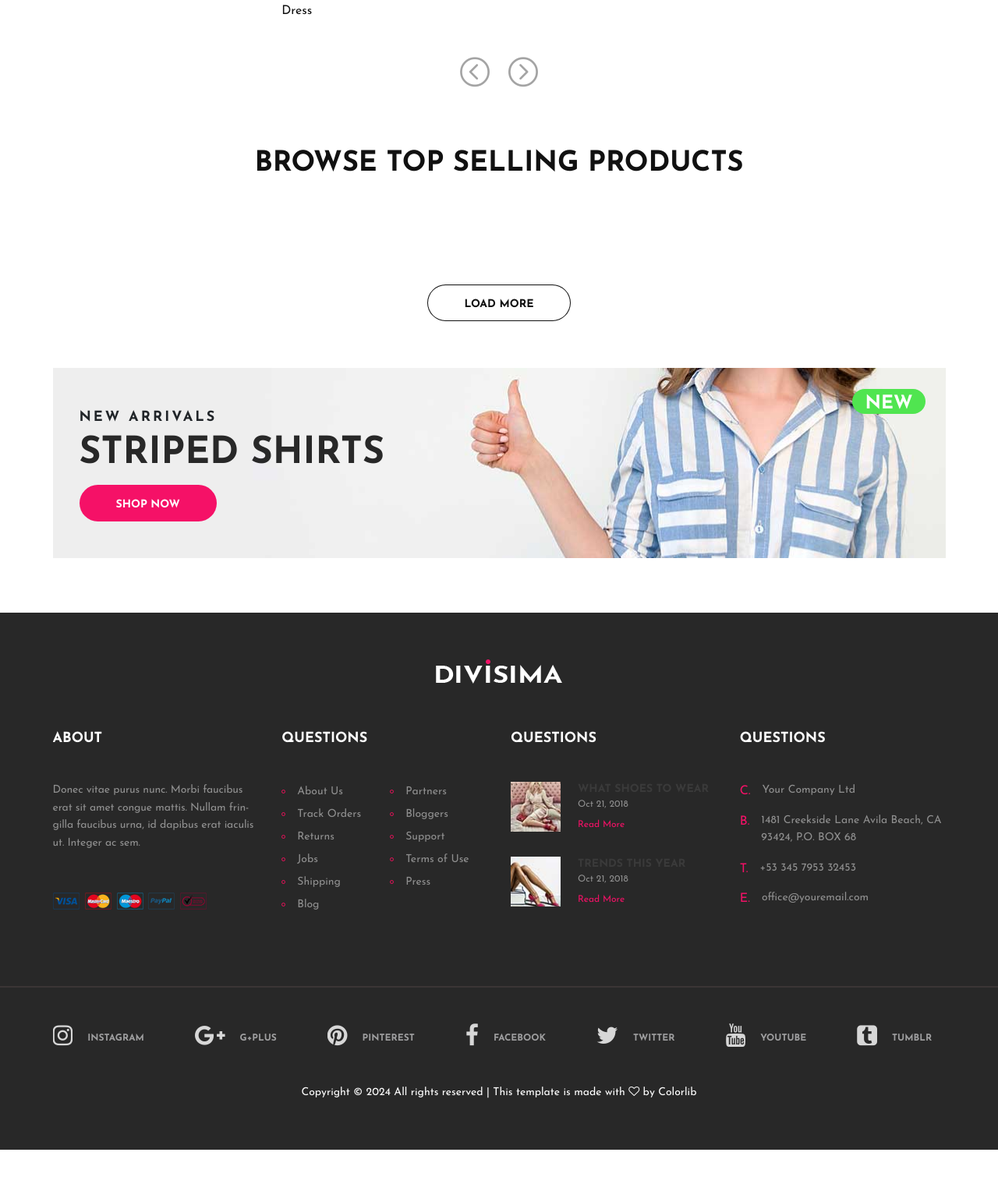
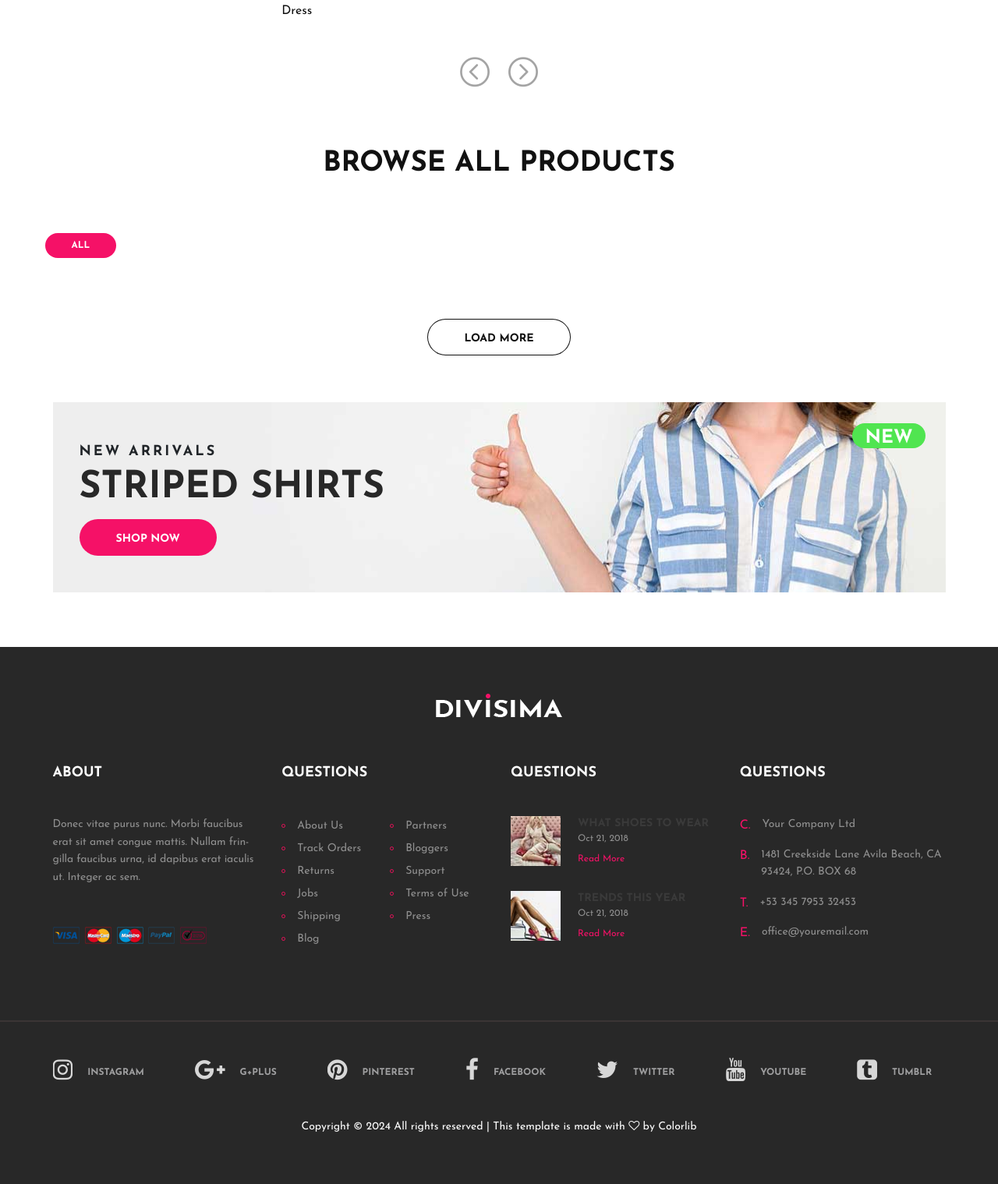
Before and after one commit to Arseny2210/Divisima-Project-PHP, a PHP site: page / in a window 1280 px wide. Shown: the part 818-2337 px from the top of the page at 78% size. Before the commit the page ends 2293 px from the top, so only its background shows below. Run offline with PHP 8.4, Linux system fonts and the light colour scheme; data that the repository does not hold is empty.

Commit message:
Fixed bags

```diff
--- a/app/views/main/index.php
+++ b/app/views/main/index.php
@@ -133,11 +133,12 @@
 <section class="product-filter-section">
 	<div class="container">
 		<div class="section-title">
-			<h2>BROWSE TOP SELLING PRODUCTS</h2>
+			<h2>BROWSE ALL PRODUCTS</h2>
 		</div>
 		<ul class="product-filter-menu">
+			<li><a href="" data-id="0" class="active">ALL</a></li>
 			<? foreach ($data->categories as $categorie): ?>
-				<li><a href="#" data-id="<?= $categorie->id ?>"><?= $categorie->name ?></a></li>
+				<li><a href="" data-id="<?= $categorie->id ?>"><?= $categorie->name ?></a></li>
 			<? endforeach; ?>
 		</ul>
 		<div class="row products">
@@ -159,7 +160,7 @@
 								<? if ($product->discount > 0): ?>
 									<s>$<?= str_replace(".", ",", $product->price) ?></s>
 									<br>
-									<?= str_replace(".", ",", ($product->price - ($product->price / 100 * $product->discount))) ?>
+									$<?= number_format(($product->price - ($product->price / 100 * $product->count)), 2, ".", ","); ?>
 								<? else: ?>
 									$<?= str_replace(".", ",", $product->price) ?>
 								<? endif; ?>
--- a/public/css/style.css
+++ b/public/css/style.css
@@ -937,13 +936,15 @@ ol {
 
 .product-filter-menu {
 	list-style: none;
-	margin: 0 -10px;
+	margin: 0 -10px 20px;
 	padding-bottom: 15px;
+	display: flex;
+	justify-content: space-between;
 }
 
 .product-filter-menu li {
-	margin: 0 10px 10px;
-	display: inline-block;
+	/* margin: 0 10px 10px; */
+	/* display: inline-block; */
 }
 
 .product-filter-menu li a {
@@ -952,10 +953,15 @@ ol {
 	font-weight: 700;
 	text-transform: uppercase;
 	background: #ebebeb;
-	display: block;
-	width: 100%;
+	/* display: block; */
+	/* width: 100%; */
 	padding: 10px 34px;
 	border-radius: 31px;
+}
+
+.product-filter-menu li a.active {
+	background-color: #f51167;
+	color: #fff;
 }
 
 /* ----------------
--- a/public/js/script.js
+++ b/public/js/script.js
@@ -1,3 +1,11 @@
+// Переключение категорий и получение товаров по этой категории
+document.querySelector('.product-filter-menu').addEventListener('click', e => {
+	e.preventDefault()
+	if (e.target.matches('a')) {
+		alert(123)
+	}
+})
+
 document.querySelector('.load-more').addEventListener('click', e => {
 	e.target.innerHTML = `Loading... <div class="spinner-border ml-2" role="status">
   <span class="visually-hidden"></span>
@@ -37,6 +45,7 @@ document.querySelector('.load-more').addEventListener('click', e => {
 								<s>$${product.price.replace('.', ',')}</s>
 								<br>
 								$${(product.price - (product.price / 100) * product.discount)
+									.toFixed(2)
 									.toString()
 									.replace('.', ',')}
 							`
```
Also changed, not shown: other parts of public/css/style.css (+35 -31 lines).
